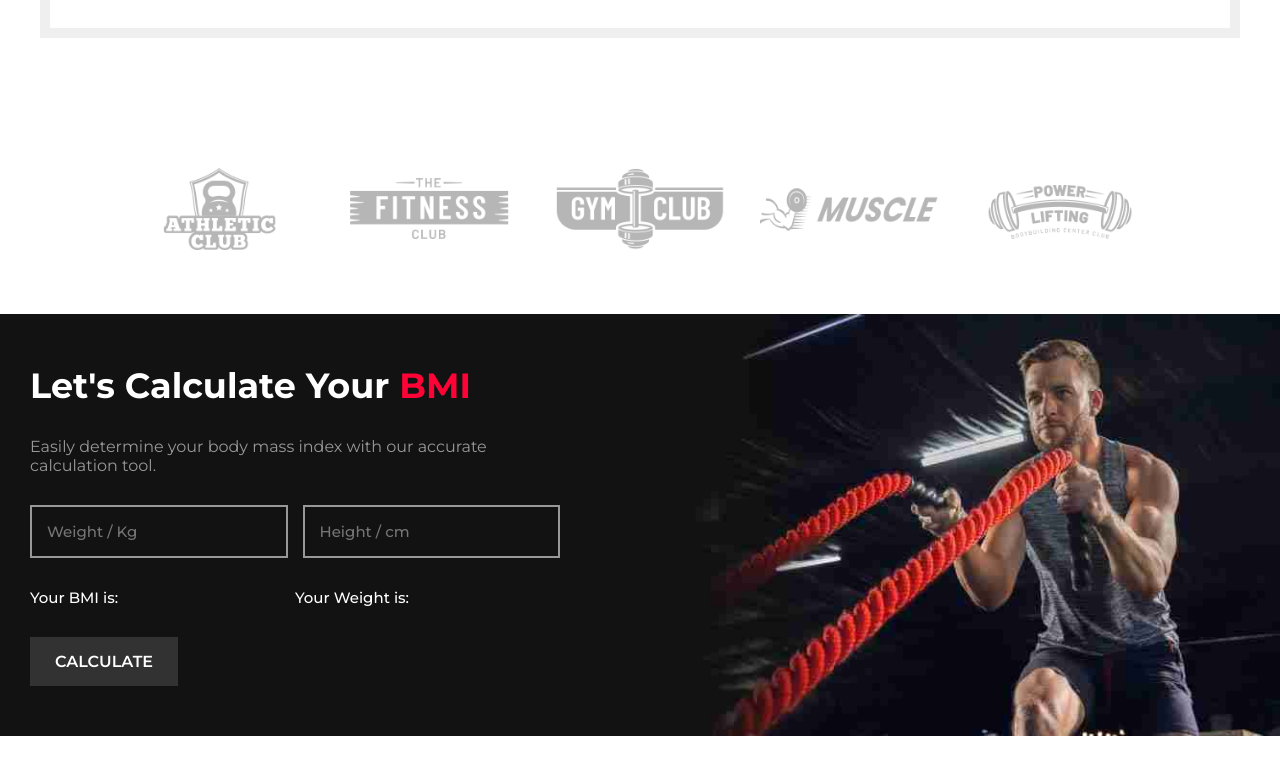
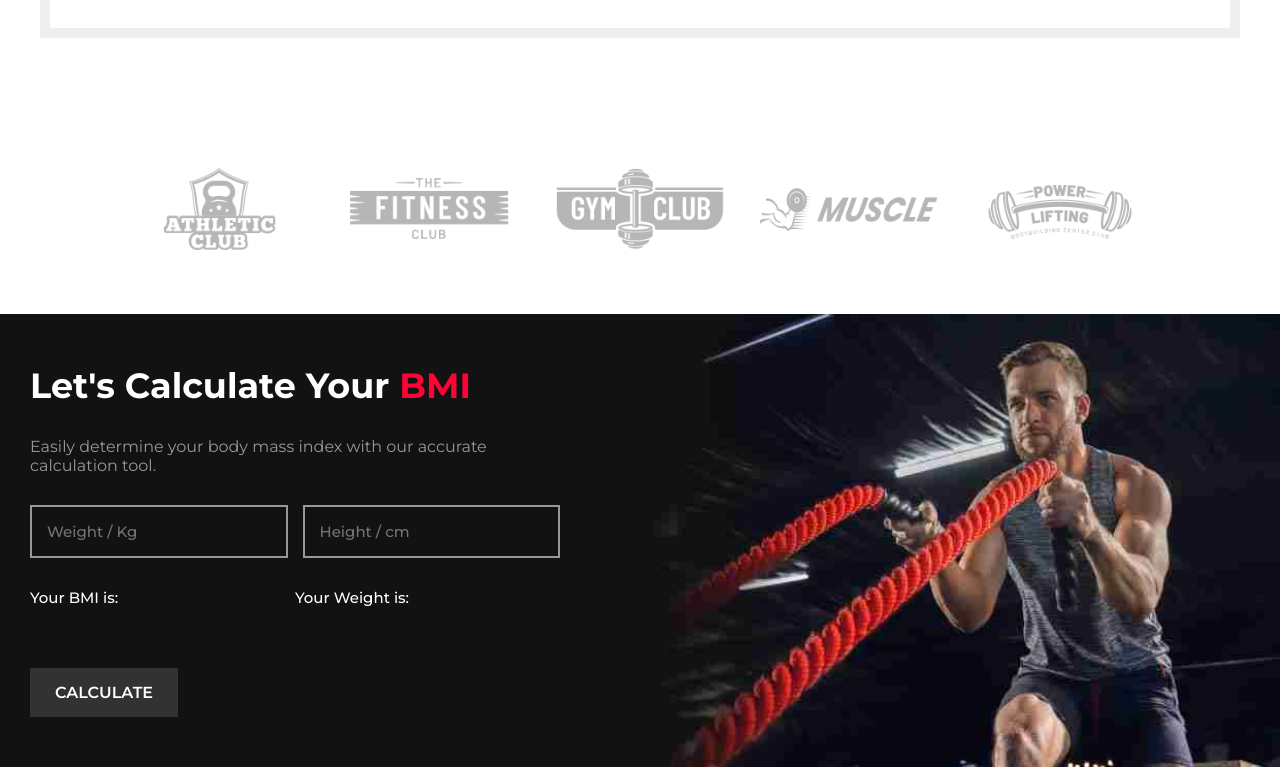
Before and after one commit to shreyash19-pixel/gym-app, a React (Create React App) app: page / in a window 1280 px wide. Shown: the part 5510-6277 px from the top of the page. Before the commit the page ends 6246 px from the top, so only its background shows below. Built offline with nearby package versions, Linux system fonts and the light colour scheme.

Commit message:
fixed-stylings

```diff
--- a/src/styles/BMI/index.jsx
+++ b/src/styles/BMI/index.jsx
@@ -8,12 +8,7 @@ export const BMIContainer = styled.div`
     background-size: cover;
     background-repeat: no-repeat;
     background-position: 100%;
-
-
-
-
 `
-
 
 export const BMIWrap = styled.div`
     width: 100%;
@@ -21,6 +16,8 @@ export const BMIWrap = styled.div`
     padding: 50px 30px;
     display: flex;
     justify-content: flex-start;
+    position: relative;
+
 
     @media (max-width: 600px)
     {
@@ -34,8 +31,23 @@ export const BMICalWrap = styled.div`
     display: flex;
     flex-direction: column;
     gap:30px;
-    position: relative;
+    z-index: 2;
 
+`
+
+export const BMISpanWrap = styled.span`
+    width: 100%;
+    height: 100%;
+    position: absolute;
+    top:0px;
+    left:0px;
+    z-index: 1;
+
+
+    @media (max-width: 600px)
+    {
+        background-color: #00000063;
+    }
 `
 
 export const BMIHeadingSpan = styled.span`
@@ -77,15 +89,15 @@ export const BMIInput = styled.input`
     @media (max-width: 450px)
     {
         background-color: white;
-    }
-
-    @media (max-width: 450px) {
         padding: 10px;
+        font-size: 12px;
+        color: white;
     }
 `
 
 export const BMILabelContainer = styled.div`
     display: flex;
+    min-height: 50px;
 `
 
 export const BMILabelWrap = styled.div`
--- a/src/views/BMI/index.jsx
+++ b/src/views/BMI/index.jsx
@@ -1,5 +1,5 @@
 import React, { useState } from 'react'
-import { BMICalWrap, BMIContainer, BMIDesc, BMIHeadingSpan, BMIInput, BMIInputContainer, BMIInputWrap, BMILabel, BMILabelContainer, BMILabelWrap, BMIWrap, CalculateBtn, CalculateBtnWrap, CalculatedBMI } from '../../styles/BMI'
+import { BMICalWrap, BMIContainer, BMIDesc, BMIHeadingSpan, BMIInput, BMIInputContainer, BMIInputWrap, BMILabel, BMILabelContainer, BMILabelWrap, BMISpanWrap, BMIWrap, CalculateBtn, CalculateBtnWrap, CalculatedBMI } from '../../styles/BMI'
 import { ChooseHeading } from '../../styles/ChooseUs'
 
 const BMI = () => {
@@ -48,7 +48,7 @@ const BMI = () => {
   return (
     <BMIContainer>
         <BMIWrap>
-
+            <BMISpanWrap></BMISpanWrap>
             <BMICalWrap>
                 <ChooseHeading>Let's Calculate Your  <BMIHeadingSpan>BMI</BMIHeadingSpan></ChooseHeading>
                 <BMIDesc>
```
